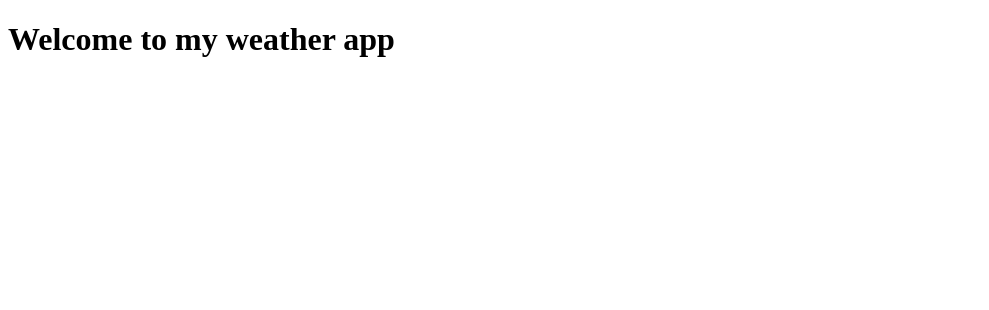
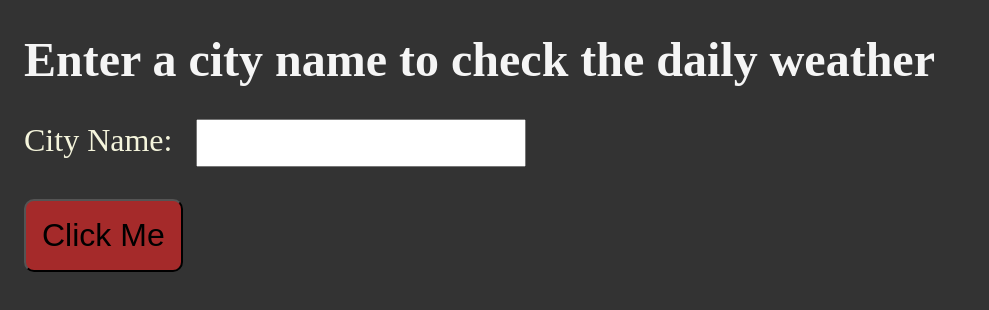
Before and after one commit to monybaruch/Weather-App, a website: page weather.html in a window 1280 px wide. Shown: the whole page, without its empty margins (0-989 px from the left). Drawn offline with Linux system fonts and the light colour scheme.

Commit message:
finishing the weather app

```diff
--- a/package.json
+++ b/package.json
@@ -19,6 +19,7 @@
   },
   "homepage": "https://github.com/monybaruch/Weather-App#readme",
   "dependencies": {
+    "body-parser": "^1.20.2",
     "express": "^4.18.2",
     "nodemon": "^2.0.21"
   }
--- a/weather.html
+++ b/weather.html
@@ -4,9 +4,41 @@
     <meta charset="UTF-8" />
     <meta http-equiv="X-UA-Compatible" content="IE=edge" />
     <meta name="viewport" content="width=device-width, initial-scale=1.0" />
+    <style>
+      body {
+        background: #333;
+      }
+      h1 {
+        font-size: 3rem;
+        color: whitesmoke;
+      }
+      form {
+        color: beige;
+        margin-left: 1rem;
+        font-size: 2rem;
+      }
+      input {
+        padding: 0.5rem;
+        margin-left: 1rem;
+        font-size: 1.5rem;
+      }
+      button {
+        padding: 1rem;
+        font-size: 2rem;
+        margin-top: 2rem;
+        background-color: brown;
+        border-radius: 10px;
+      }
+    </style>
     <title>Weather App</title>
   </head>
   <body>
-    <h1>Welcome to my weather app</h1>
+    <form action="/" method="post">
+      <h1>Enter a city name to check the daily weather</h1>
+      <label for="city">City Name:</label>
+      <input type="text" id="city" name="cityName" />
+      <br />
+      <button type="submit">Click Me</button>
+    </form>
   </body>
 </html>
```
Also changed, not shown: app.js (+41 -0 lines), 1 other file.
